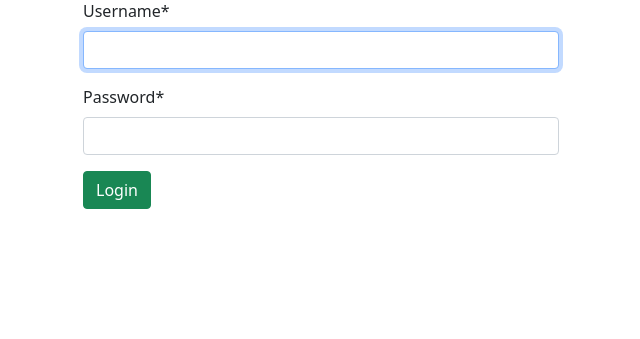
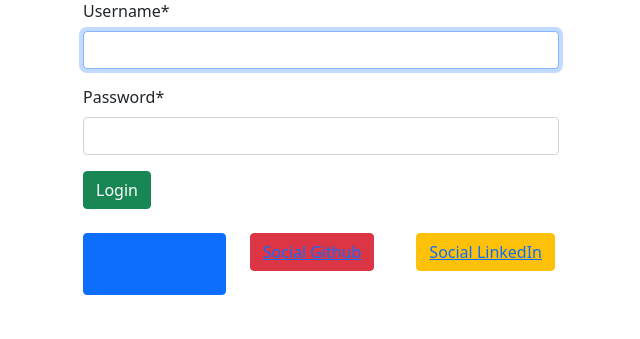
Before and after one commit to Arsha-Meenu/Dj-DRF-with-React-Frontend, a Django app: page /articles/login/ in a window 1280 px wide. Shown: the part 137-476 px from the top of the page, without its empty margins (319-959 px from the left). Run offline with Django 4.2, Linux system fonts and the light colour scheme; some libraries are stand-ins or nearby versions.

Commit message:
social authentication

```diff
--- a/Blog/articles/templates/registration/login.html
+++ b/Blog/articles/templates/registration/login.html
@@ -28,5 +28,29 @@
     <input type="submit" value="Login" class="btn btn-success">
 
   </form>
+
+      <div class="row mt-4 ">
+      <div class="col">
+        <button class="btn btn-primary">
+        <a class="link-style" href="{% url 'social:begin' 'facebook' %}">Social Facebook</a>
+        </button>
+      </div>
+
+        <div class="col">
+        <button class="btn btn-danger">
+        <a class="link-style" href="{% url 'social:begin' 'github' %}">Social Github</a>
+        </button>
+      </div>
+
+        <div class="col">
+        <button class="btn btn-warning">
+        <a class="link-style" href="{% url 'social:begin' 'linkedin-outh2' %}">Social LinkedIn</a>
+        </button>
+      </div>
+
+
+      </div>
+
+
 </div>
 {% endblock %}
--- a/Blog/articles/urls.py
+++ b/Blog/articles/urls.py
@@ -1,4 +1,4 @@
-from django.urls import path
+from django.urls import path,include
 from articles.views import article_list,article_details,user_login,register,article_form,article_update,article_delete
 from django.contrib.auth.views import LoginView,LogoutView,PasswordChangeView,PasswordChangeDoneView
 
@@ -16,6 +16,8 @@
     path('update-article/<slug:slug>/', article_update, name='update-article'),
     path('delete_article/<slug:slug>/', article_delete, name='delete-article'),
 
+    path('social_auth/', include('social_django.urls', namespace='social')),
+
 
 
 ]
```
Also changed, not shown: Blog/Blog/settings.py (+20 -0 lines), requirements.txt (+16 -163 lines).
